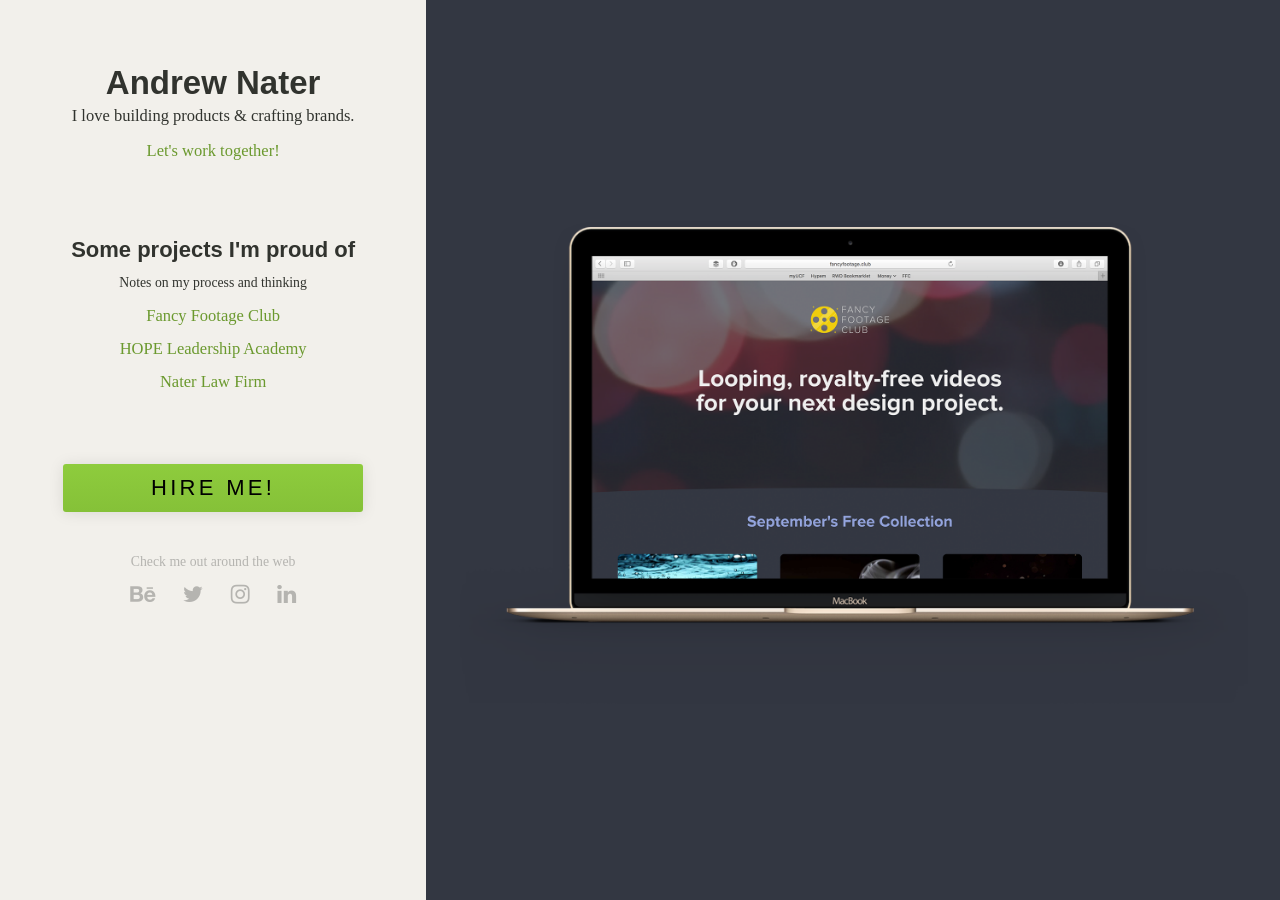
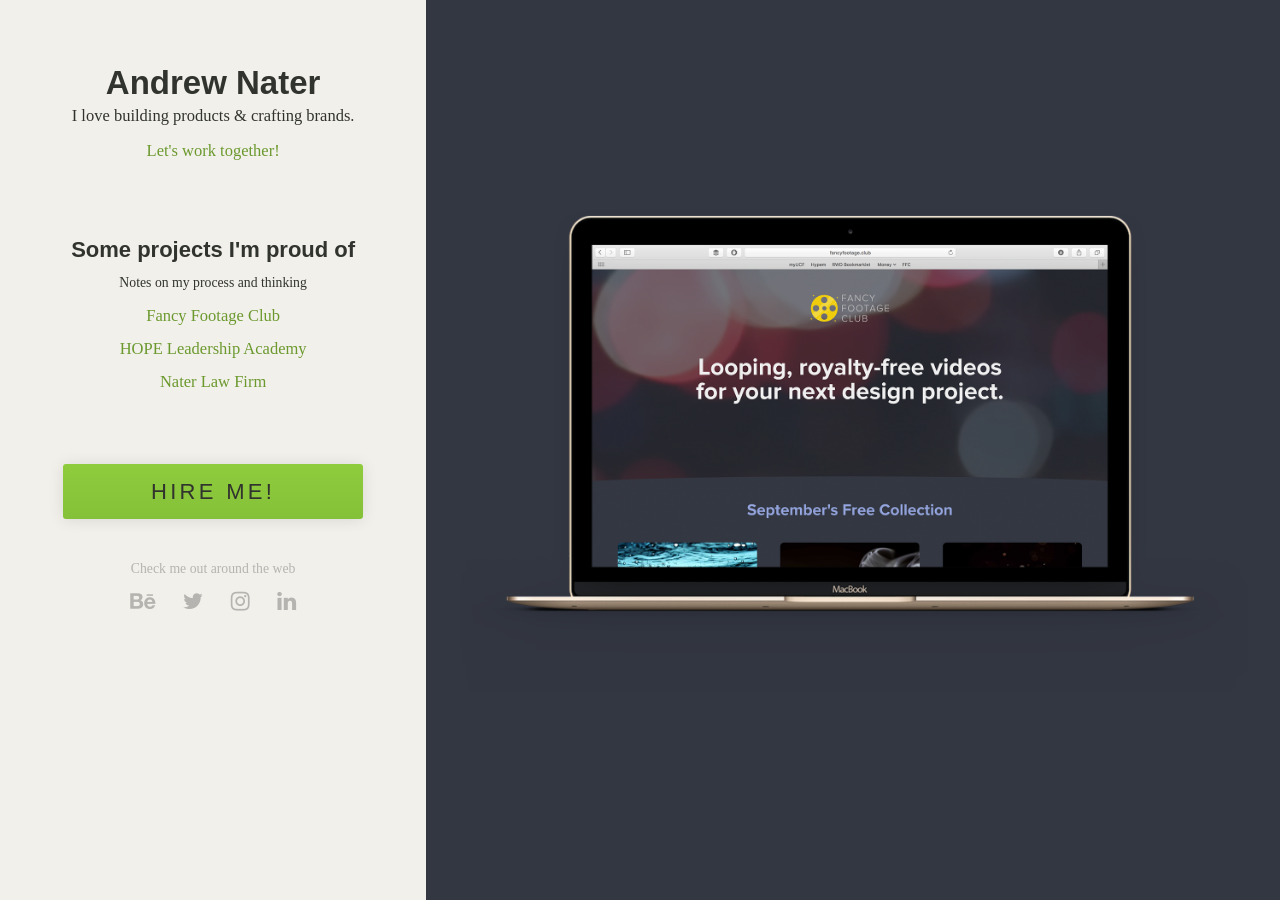
Before and after one commit to anater/andrewnater.com, a Jekyll site: the page built from index.html, in a window 1280 px wide. Built offline with Jekyll 4.4.1, drawn with Linux system fonts in a browser that asks for light colours; nearby versions of some CDN libraries.

Commit message:
Update links and fix style bugs

```diff
--- a/_includes/footer.html
+++ b/_includes/footer.html
@@ -1,5 +1,5 @@
 <footer class="main-footer">
-  <button class="button">Hire Me!</button>
+  <a class="button" href="mailto:hello@andrewnater.com?subject=Let's work together!">Hire Me!</a>
   <p>Check me out around the web</p>
   <ul class="links-list">
     <li class="link">
--- a/_includes/header.html
+++ b/_includes/header.html
@@ -1,5 +1,5 @@
 <header role="banner" class="main-header">
   <h1 class="title">Andrew Nater</h1>
   <p class="subtitle">I love building products & crafting brands.</p>
-  <a class="cta" href="">Let's work together!</a>
+  <a class="cta" href="mailto:hello@andrewnater.com?subject=Let's work together!">Let's work together!</a>
 </header>
--- a/_sass/_base.scss
+++ b/_sass/_base.scss
@@ -38,6 +38,6 @@
 	&:hover,
 	&:focus{
 		color: darken($primary-color, 15%);
-		transform: scale(1.15);
+		transform: scale(1.15) translateZ(0);
 	}
 }
--- a/css/main.css
+++ b/css/main.css
@@ -53,9 +53,8 @@
   display: inline-block; }
   a:hover, a:focus {
     color: #425e1c;
-    -webkit-transform: scale(1.15);
-        -ms-transform: scale(1.15);
-            transform: scale(1.15); }
+    -webkit-transform: scale(1.15) translateZ(0);
+            transform: scale(1.15) translateZ(0); }
 
 /*
 Objects
@@ -114,9 +113,8 @@
     padding: .5rem;
     margin-bottom: 1.5em;
     border-radius: 3px;
-    -webkit-appearance: none;
     font-family: "futura-pt", sans-serif;
-    font-size: 1em;
+    color: #31332e;
     text-transform: uppercase;
     letter-spacing: .15em;
     cursor: pointer;
@@ -158,7 +156,9 @@
   height: 100vh;
   position: initial;
   width: 100%;
-  overflow: hidden; }
+  overflow: hidden;
+  -webkit-transition: background 0.3s ease;
+          transition: background 0.3s ease; }
   .project-preview.-ffc {
     background-color: #333742; }
   .project-preview.-hla {
@@ -171,10 +171,11 @@
   background-position: center;
   background-size: contain;
   background-repeat: no-repeat;
-  background-color: inherit;
   opacity: 0;
-  -webkit-transition: all 0.5s ease;
-          transition: all 0.5s ease; }
+  -webkit-transition: .5s ease;
+          transition: .5s ease;
+  -webkit-transition-property: opacity height;
+          transition-property: opacity height; }
   .img-preview.-ffc {
     background-image: url("../assets/img/ffc.preview.png"); }
   .img-preview.-hla {
--- a/index.html
+++ b/index.html
@@ -9,13 +9,19 @@
       <p class="subheader">Notes on my process and thinking</p>
       <ul class="project-list">
         <li class="item">
-          <a href="" data-item="ffc">Fancy Footage Club</a>
+          <a href="https://www.behance.net/gallery/30085499/Fancy-Footage-Club" target="_blank" data-item="ffc">
+            Fancy Footage Club
+          </a>
         </li>
         <li class="item">
-          <a href="" data-item="hla">HOPE Leadership Academy</a>
+          <a href="https://www.behance.net/gallery/30085825/HOPE-Leadership-Academy" target="_blank" data-item="hla">
+            HOPE Leadership Academy
+          </a>
         </li>
         <li class="item">
-          <a href="" data-item="nlf">Nater Law Firm</a>
+          <a href="https://www.behance.net/gallery/30085659/Nater-Law-Firm" target="_blank" data-item="nlf">
+            Nater Law Firm
+          </a>
         </li>
       </ul>
     </section>
```
Also changed, not shown: _sass/_components.scss (+4 -3 lines), assets/img/ffc.preview.png, css/main.min.css, 6 other files.
